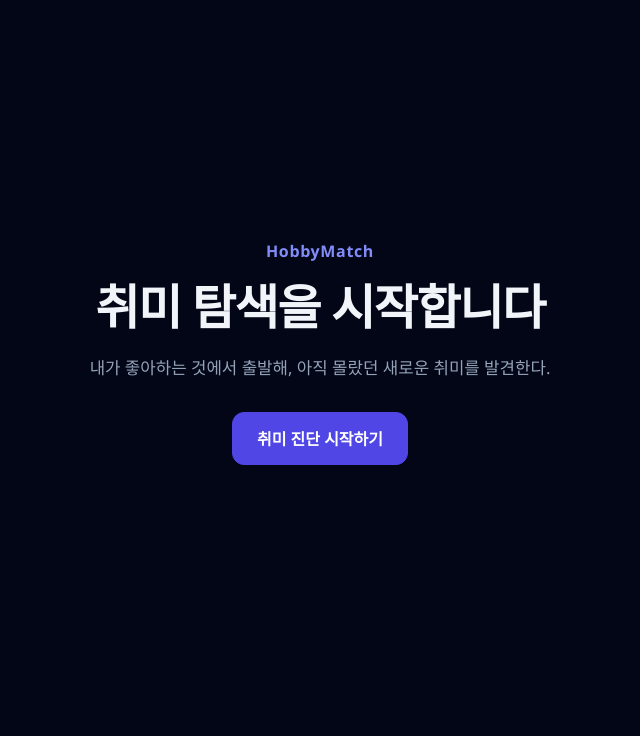
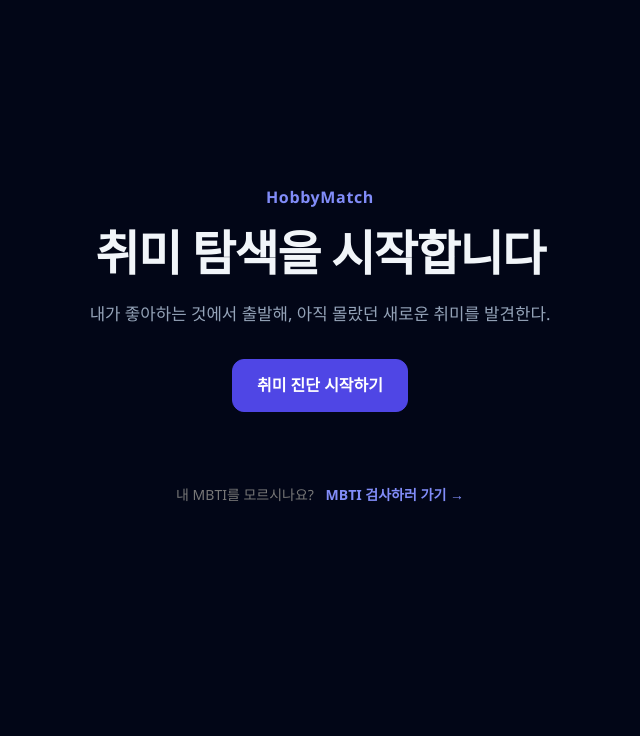
Before and after one commit to HUMAN-Flask-PRJ/HobbyMatch, a Flask app: page / in a window 1280 px wide. Shown: the part 67-803 px from the top of the page, without its empty margins (320-960 px from the left). Run offline with Flask 3, Linux system fonts and the light colour scheme.

Commit message:
feat: 메인화면에 MBTI 검사 링크 추가

```diff
--- a/static/css/style.css
+++ b/static/css/style.css
@@ -276,6 +276,27 @@
   .filter-form {
     grid-template-columns: 1fr 16rem auto;
     align-items: end;
+  }
+
+  /* MBTI 검사하기 버튼 */
+  .mbti-guide-box {
+      margin-top: 40px;
+      padding-top: 18px;
+
+      font-size: 14px;
+      color: #777;
+  }
+
+  .mbti-guide-box a {
+      margin-left: 8px;
+
+      color: var(--accent);
+      font-weight: 600;
+      text-decoration: none;
+  }
+
+  .mbti-guide-box a:hover {
+      text-decoration: underline;
   }
 
   /* ---------- 추천·탐색 취미 카드 ---------- */
--- a/templates/home.html
+++ b/templates/home.html
@@ -9,5 +9,18 @@
       <p class="lede">내가 좋아하는 것에서 출발해, 아직 몰랐던 새로운 취미를 발견한다.</p>
       {# [Jinja2] {{ url_for('diagnosis.diagnosis') }} : 취미 진단 탭 주소로 연결한다. #}
       <a class="cta-button" href="{{ url_for('diagnosis.diagnosis') }}">취미 진단 시작하기</a>
+
+     <div class="mbti-guide-box">
+        <p class="mbti-guide">
+          내 MBTI를 모르시나요?
+          <a
+            href="https://www.16personalities.com/ko/"
+            target="_blank"
+            rel="noopener noreferrer"
+          >
+            MBTI 검사하러 가기 →
+          </a>
+        </p>
+      </div>
     </section>
 {% endblock %}
```
